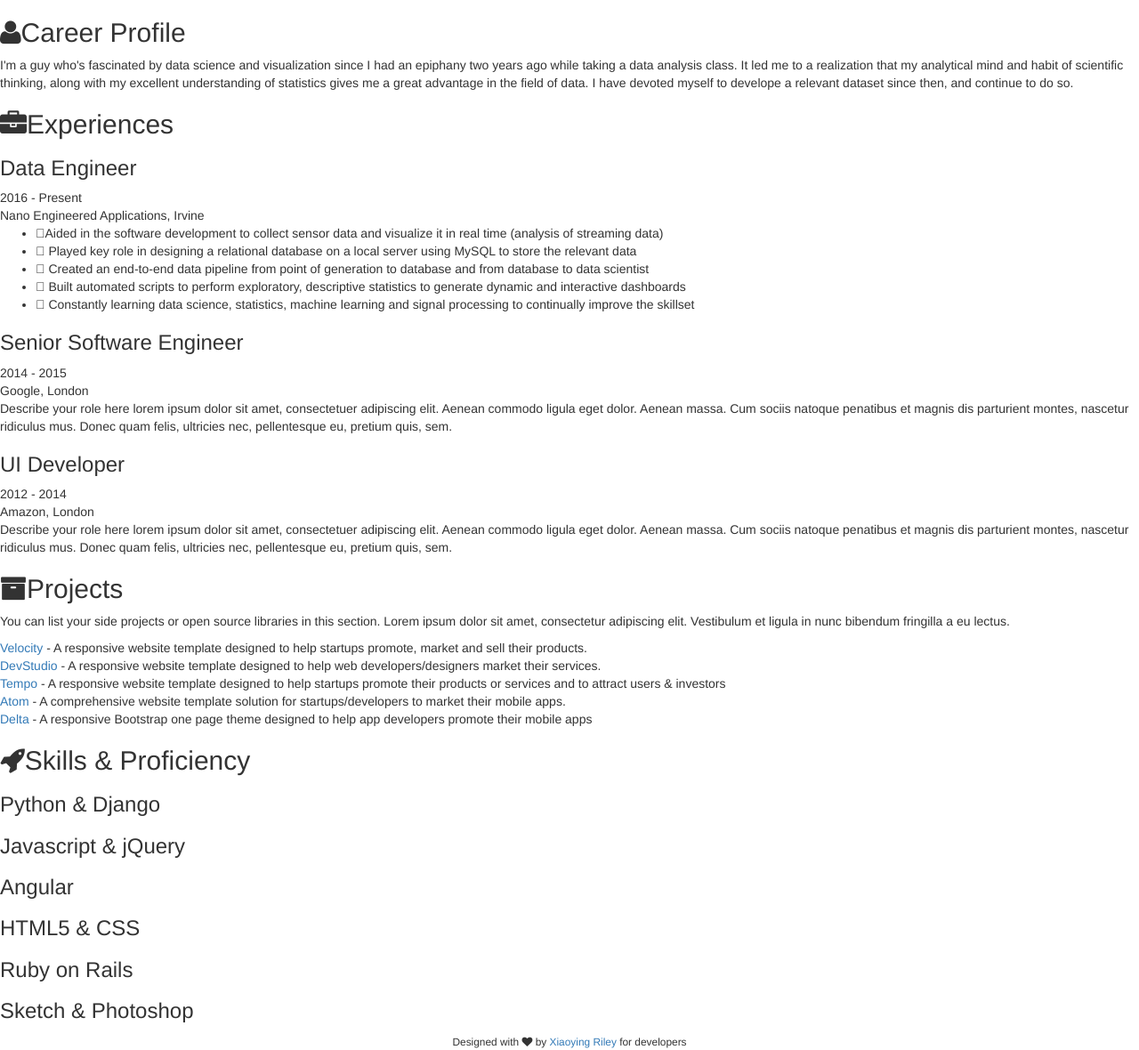
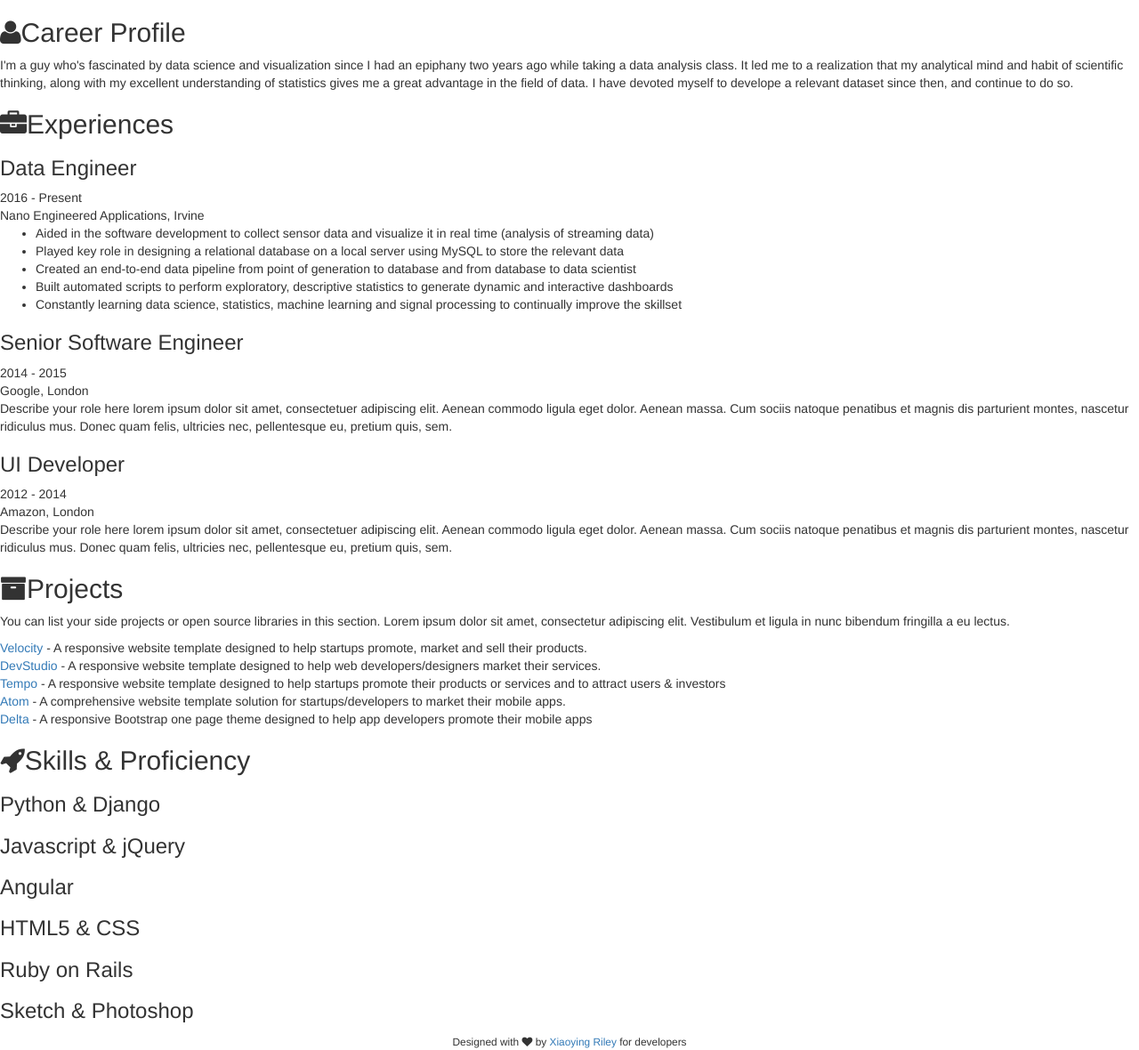
Before and after one commit to nachiketmparanjape2/nachiketmparanjape2.github.io, a Jekyll site: the page built from cv/index.html, in a window 1280 px wide. Shown: the part 190-1370 px from the top of the page at 89% size. Built offline with Jekyll 4.4.1, drawn with Linux system fonts in a browser that asks for light colours; grey boxes are pictures that could not be loaded.

```diff
--- a/_includes/experience.html
+++ b/_includes/experience.html
@@ -11,11 +11,11 @@
                     </div><!--//meta-->
                     <div class="details">
                       <ul>
-                        <li>Aided in the software development to collect sensor data and visualize it in real time (analysis of streaming data)</li>
-                        <li> Played key role in designing a relational database on a local server using MySQL to store the relevant data</li>
-                        <li> Created an end-to-end data pipeline from point of generation to database and from database to data scientist</li>
-                        <li> Built automated scripts to perform exploratory, descriptive statistics to generate dynamic and interactive dashboards</li>
-                        <li> Constantly learning data science, statistics, machine learning and signal processing to continually improve the skillset</li>
+                        <li>Aided in the software development to collect sensor data and visualize it in real time (analysis of streaming data)</li>
+                        <li>Played key role in designing a relational database on a local server using MySQL to store the relevant data</li>
+                        <li>Created an end-to-end data pipeline from point of generation to database and from database to data scientist</li>
+                        <li>Built automated scripts to perform exploratory, descriptive statistics to generate dynamic and interactive dashboards</li>
+                        <li>Constantly learning data science, statistics, machine learning and signal processing to continually improve the skillset</li>
                       </ul>
                      </div><!--//details-->
                 </div><!--//item-->
```
